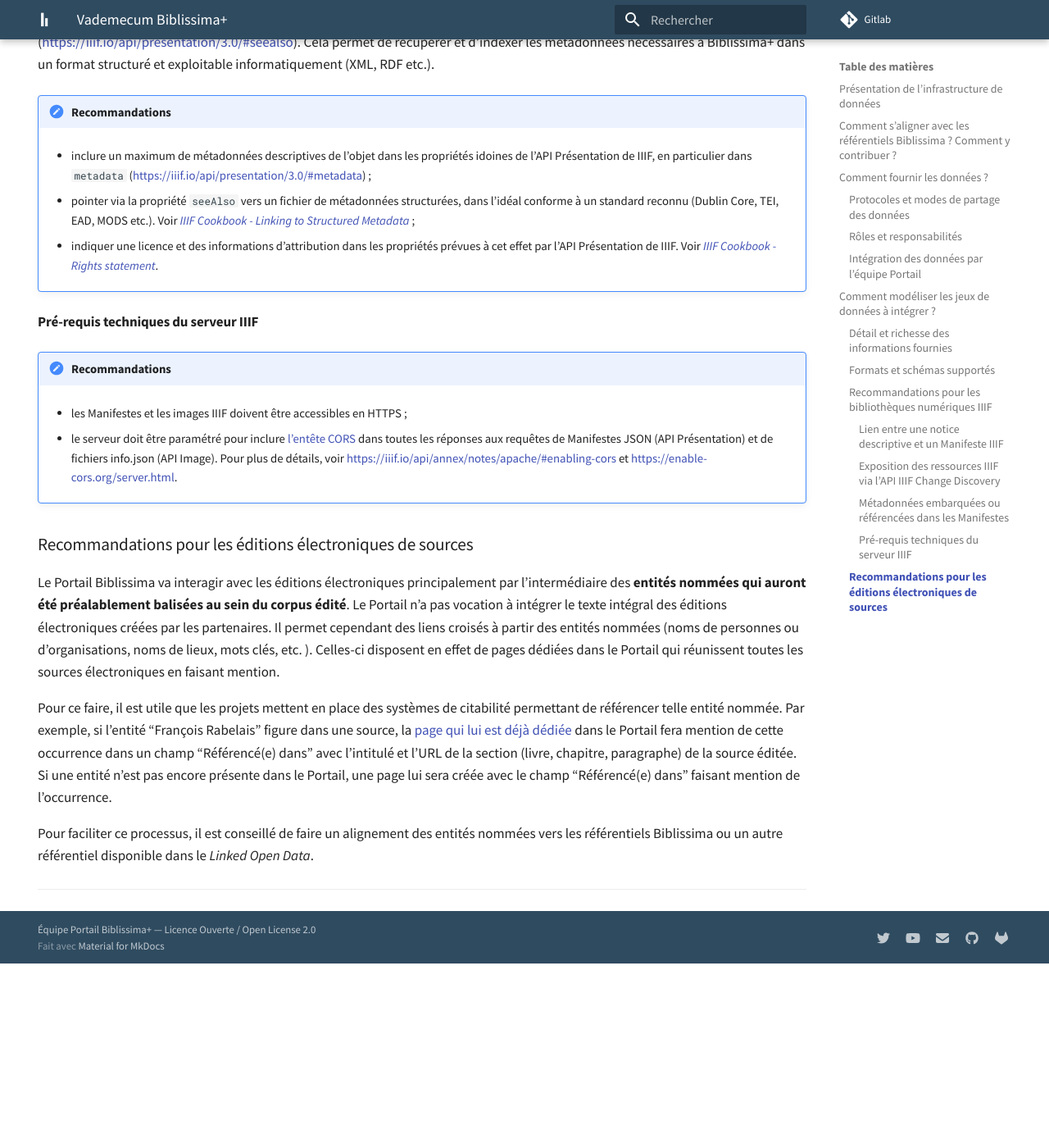
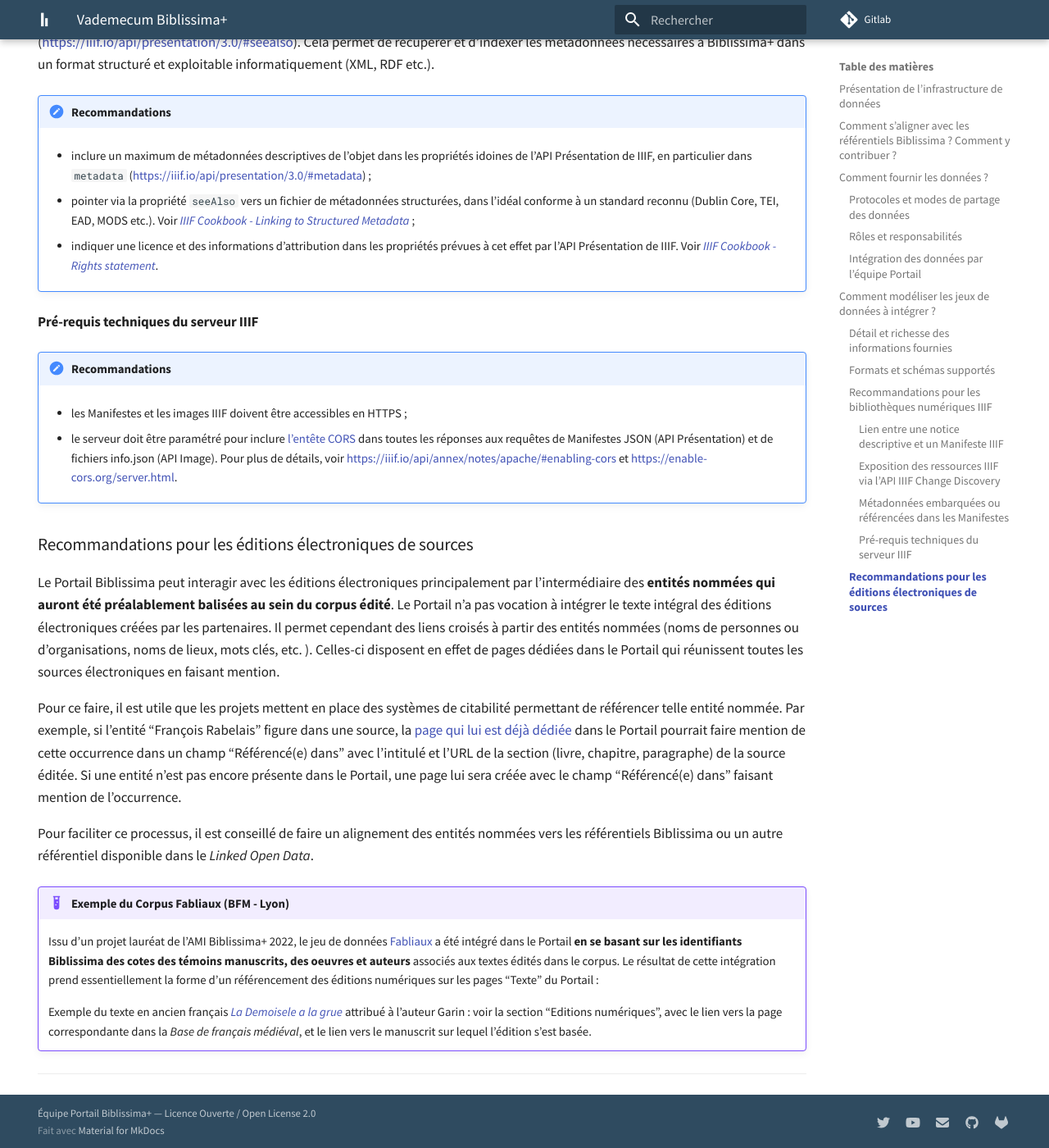
Before and after one commit to biblissima/doc.biblissima, an MkDocs documentation site: the page built from docs/vademecum-biblissima.md, in a window 1280 px wide and 1400 px high, scrolled down 10124 px. Shown: the whole window at 82% size. Built offline with MkDocs 1.6.1 and Material for MkDocs 9.7.7, drawn with Linux system fonts in a browser that asks for light colours; before the commit the page ends 11299 px from its top, so only the background shows below that.

Commit message:
Update vademecum: section on editions

```diff
--- a/docs/vademecum-biblissima.md
+++ b/docs/vademecum-biblissima.md
@@ -278,8 +278,14 @@ Une méthode complémentaire est de référencer les métadonnées source via la
 
 ### Recommandations pour les éditions électroniques de sources
 
-Le Portail Biblissima va interagir avec les éditions électroniques principalement par l'intermédiaire des **entités nommées qui auront été préalablement balisées au sein du corpus édité**. Le Portail n’a pas vocation à intégrer le texte intégral des éditions électroniques créées par les partenaires. Il permet cependant des liens croisés à partir des entités nommées (noms de personnes ou d'organisations, noms de lieux, mots clés, etc. ). Celles-ci disposent en effet de pages dédiées dans le Portail qui réunissent toutes les sources électroniques en faisant mention.
+Le Portail Biblissima peut interagir avec les éditions électroniques principalement par l'intermédiaire des **entités nommées qui auront été préalablement balisées au sein du corpus édité**. Le Portail n’a pas vocation à intégrer le texte intégral des éditions électroniques créées par les partenaires. Il permet cependant des liens croisés à partir des entités nommées (noms de personnes ou d'organisations, noms de lieux, mots clés, etc. ). Celles-ci disposent en effet de pages dédiées dans le Portail qui réunissent toutes les sources électroniques en faisant mention.
 
-Pour ce faire, il est utile que les projets mettent en place des systèmes de citabilité permettant de référencer telle entité nommée. Par exemple, si l’entité “François Rabelais” figure dans une source, la [page qui lui est déjà dédiée](https://portail.biblissima.fr/fr/ark:/43093/pdata67e436ad9c35c7274cd6901ea16ba4e9d1e4421d) dans le Portail fera mention de cette occurrence dans un champ “Référencé(e) dans” avec l’intitulé et l’URL de la section (livre, chapitre, paragraphe) de la source éditée. Si une entité n’est pas encore présente dans le Portail, une page lui sera créée avec le champ “Référencé(e) dans” faisant mention de l’occurrence.
+Pour ce faire, il est utile que les projets mettent en place des systèmes de citabilité permettant de référencer telle entité nommée. Par exemple, si l’entité “François Rabelais” figure dans une source, la [page qui lui est déjà dédiée](https://portail.biblissima.fr/fr/ark:/43093/pdata67e436ad9c35c7274cd6901ea16ba4e9d1e4421d) dans le Portail pourrait faire mention de cette occurrence dans un champ “Référencé(e) dans” avec l’intitulé et l’URL de la section (livre, chapitre, paragraphe) de la source éditée. Si une entité n’est pas encore présente dans le Portail, une page lui sera créée avec le champ “Référencé(e) dans” faisant mention de l’occurrence.
 
 Pour faciliter ce processus, il est conseillé de faire un alignement des entités nommées vers les référentiels Biblissima ou un autre référentiel disponible dans le _Linked Open Data_.
+
+!!! example "Exemple du Corpus Fabliaux (BFM - Lyon)"
+
+    Issu d'un projet lauréat de l'AMI Biblissima+ 2022, le jeu de données [Fabliaux](https://data.biblissima.fr/w/Item:Q404134) a été intégré dans le Portail **en se basant sur les identifiants Biblissima des cotes des témoins manuscrits, des oeuvres et auteurs** associés aux textes édités dans le corpus. Le résultat de cette intégration prend essentiellement la forme d'un référencement des éditions numériques sur les pages "Texte" du Portail :
+
+    Exemple du texte en ancien français [_La Demoisele a la grue_](https://portail.biblissima.fr/fr/ark:/43093/tdata3eaa100f3acbfbbf4dbcee449f7e05a481fe499a) attribué à l'auteur Garin : voir la section "Editions numériques", avec le lien vers la page correspondante dans la _Base de français médiéval_, et le lien vers le manuscrit sur lequel l'édition s'est basée.
```
